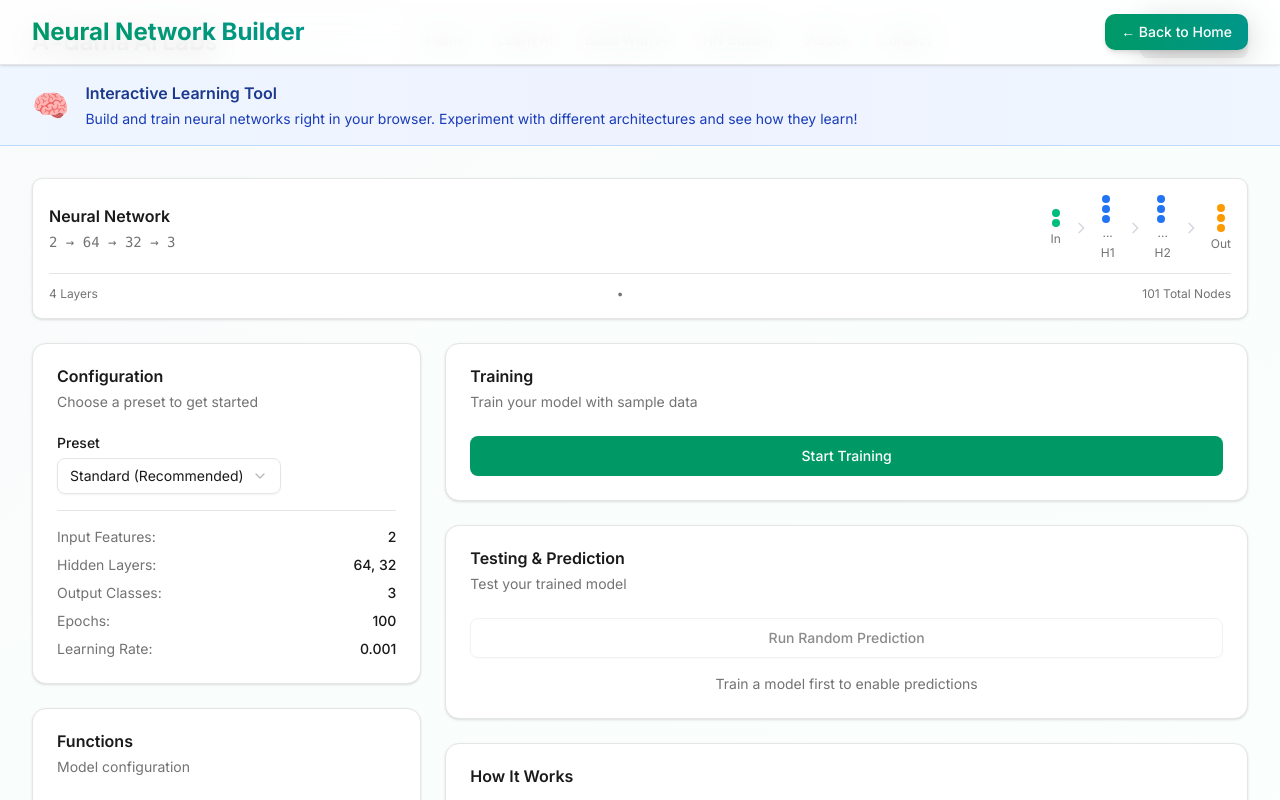
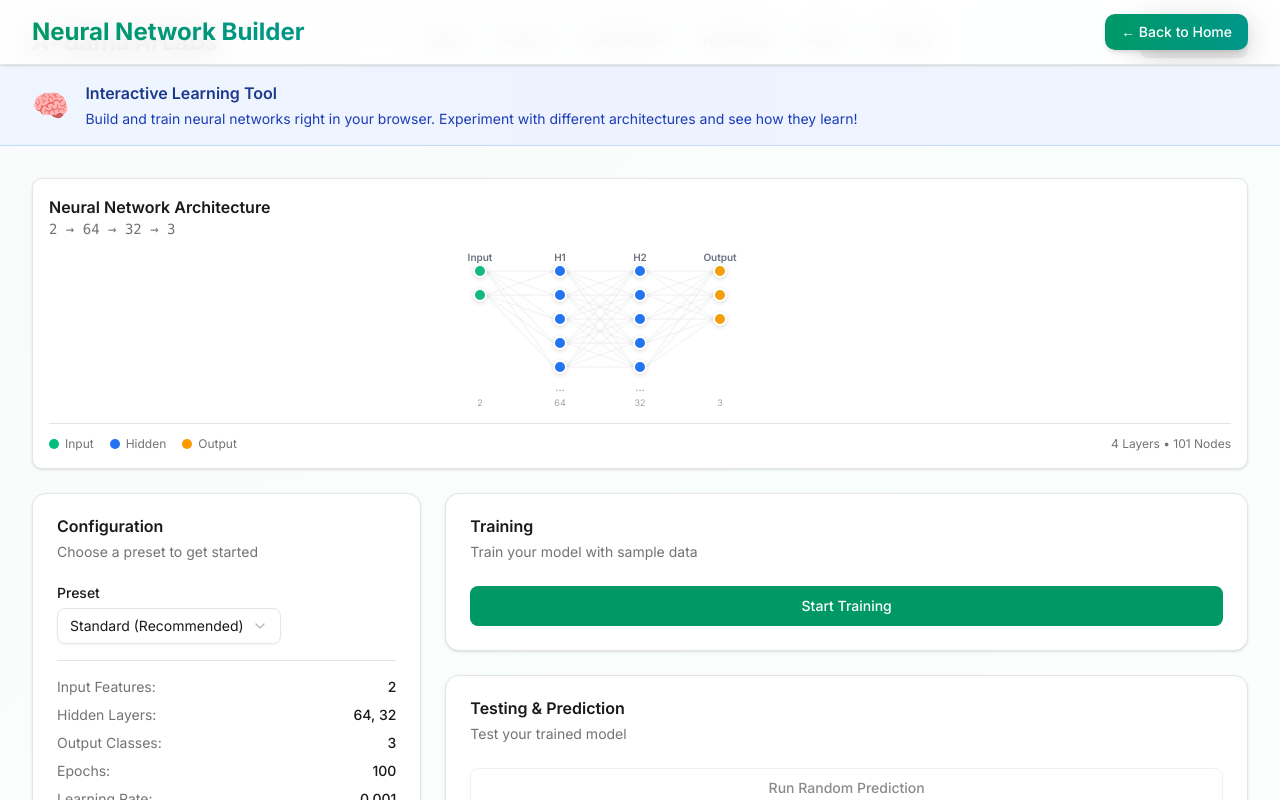
Before and after one commit to Touradam/adama-ai-labs, a Next.js app: page /neural-network-builder in a window 1280 px wide. Shown: the top 800 px of the page. Built offline with nearby package versions, Linux system fonts and the light colour scheme.

Commit message:
Add neurons and connections visualization to NetworkDiagram

```diff
--- a/components/nn-builder/NetworkDiagram.tsx
+++ b/components/nn-builder/NetworkDiagram.tsx
@@ -9,81 +9,151 @@ interface NetworkDiagramProps {
 }
 
 export function NetworkDiagram({ inputNodes, hiddenLayers, outputNodes }: NetworkDiagramProps) {
-  const totalLayers = hiddenLayers.length + 2;
+  const allLayers = [inputNodes, ...hiddenLayers, outputNodes];
+  const totalLayers = allLayers.length;
+
+  // Limit nodes displayed per layer for compact view
+  const maxDisplayNodes = 5;
+  const displayLayers = allLayers.map(count => Math.min(count, maxDisplayNodes));
+
+  const nodeRadius = 6;
+  const layerSpacing = 80;
+  const nodeSpacing = 24;
+  const svgHeight = maxDisplayNodes * nodeSpacing + 40;
+  const svgWidth = totalLayers * layerSpacing + 40;
 
   return (
     <div className="bg-white rounded-lg border shadow-sm p-4">
-      <div className="flex items-center justify-between gap-4">
-        {/* Left side - Architecture text */}
-        <div className="flex-1">
-          <h3 className="text-base font-semibold text-charcoal mb-1">
-            Neural Network
-          </h3>
+      {/* Header */}
+      <div className="mb-3">
+        <h3 className="text-base font-semibold text-charcoal">Neural Network Architecture</h3>
         <p className="text-sm text-muted-foreground font-mono">
           {inputNodes} → {hiddenLayers.join(' → ')} → {outputNodes}
         </p>
       </div>
 
-        {/* Right side - Visual representation */}
-        <div className="flex items-center gap-3">
-          {/* Input */}
-          <div className="flex flex-col items-center gap-1">
-            <div className="flex flex-col gap-0.5">
-              {Array.from({ length: Math.min(inputNodes, 3) }).map((_, i) => (
-                <div key={i} className="w-2 h-2 rounded-full bg-emerald-500"></div>
-              ))}
-              {inputNodes > 3 && (
-                <div className="text-xs text-muted-foreground">...</div>
+      {/* Network Visualization */}
+      <div className="overflow-x-auto">
+        <svg width={svgWidth} height={svgHeight} className="mx-auto">
+          {allLayers.map((layerSize, layerIndex) => {
+            const displaySize = displayLayers[layerIndex];
+            const hasMore = layerSize > maxDisplayNodes;
+            const x = layerIndex * layerSpacing + 20;
+            const startY = 20;
+
+            return (
+              <g key={layerIndex}>
+                {/* Draw connections to next layer */}
+                {layerIndex < allLayers.length - 1 && (
+                  <>
+                    {Array.from({ length: displaySize }).map((_, nodeIndex) => {
+                      const y1 = startY + nodeIndex * nodeSpacing;
+                      const nextDisplaySize = displayLayers[layerIndex + 1];
+
+                      return Array.from({ length: nextDisplaySize }).map((_, nextNodeIndex) => {
+                        const y2 = startY + nextNodeIndex * nodeSpacing;
+                        return (
+                          <line
+                            key={`${nodeIndex}-${nextNodeIndex}`}
+                            x1={x + nodeRadius}
+                            y1={y1}
+                            x2={x + layerSpacing - nodeRadius}
+                            y2={y2}
+                            stroke="#e5e7eb"
+                            strokeWidth="1.5"
+                            opacity="0.4"
+                          />
+                        );
+                      });
+                    })}
+                  </>
                 )}
-            </div>
-            <span className="text-xs text-muted-foreground">In</span>
+
+                {/* Draw nodes */}
+                {Array.from({ length: displaySize }).map((_, nodeIndex) => {
+                  const y = startY + nodeIndex * nodeSpacing;
+                  const color =
+                    layerIndex === 0 ? '#10b981' :
+                    layerIndex === allLayers.length - 1 ? '#f59e0b' :
+                    '#2374F2';
+
+                  return (
+                    <circle
+                      key={nodeIndex}
+                      cx={x}
+                      cy={y}
+                      r={nodeRadius}
+                      fill={color}
+                      stroke="white"
+                      strokeWidth="2"
+                      className="drop-shadow-sm"
+                    />
+                  );
+                })}
+
+                {/* Show "..." if more nodes */}
+                {hasMore && (
+                  <text
+                    x={x}
+                    y={startY + displaySize * nodeSpacing}
+                    textAnchor="middle"
+                    fontSize="10"
+                    fill="#9ca3af"
+                    fontWeight="600"
+                  >
+                    ...
+                  </text>
+                )}
+
+                {/* Layer label */}
+                <text
+                  x={x}
+                  y={10}
+                  textAnchor="middle"
+                  fontSize="10"
+                  fill="#6b7280"
+                  fontWeight="600"
+                >
+                  {layerIndex === 0 ? 'Input' :
+                   layerIndex === allLayers.length - 1 ? 'Output' :
+                   `H${layerIndex}`}
+                </text>
+
+                {/* Node count */}
+                <text
+                  x={x}
+                  y={svgHeight - 5}
+                  textAnchor="middle"
+                  fontSize="9"
+                  fill="#9ca3af"
+                >
+                  {layerSize}
+                </text>
+              </g>
+            );
+          })}
+        </svg>
       </div>
 
-          {/* Arrow */}
-          <svg className="w-4 h-4 text-gray-300" fill="none" stroke="currentColor" viewBox="0 0 24 24">
-            <path strokeLinecap="round" strokeLinejoin="round" strokeWidth={2} d="M9 5l7 7-7 7" />
-          </svg>
-
-          {/* Hidden layers */}
-          {hiddenLayers.map((neurons, idx) => (
-            <React.Fragment key={idx}>
-              <div className="flex flex-col items-center gap-1">
-                <div className="flex flex-col gap-0.5">
-                  {Array.from({ length: Math.min(neurons, 3) }).map((_, i) => (
-                    <div key={i} className="w-2 h-2 rounded-full bg-ai-blue"></div>
-                  ))}
-                  {neurons > 3 && (
-                    <div className="text-xs text-muted-foreground">...</div>
-                  )}
+      {/* Legend */}
+      <div className="mt-3 pt-3 border-t flex items-center justify-between text-xs">
+        <div className="flex items-center gap-4">
+          <div className="flex items-center gap-1.5">
+            <div className="w-2.5 h-2.5 rounded-full bg-emerald-500"></div>
+            <span className="text-muted-foreground">Input</span>
           </div>
-                <span className="text-xs text-muted-foreground">H{idx + 1}</span>
+          <div className="flex items-center gap-1.5">
+            <div className="w-2.5 h-2.5 rounded-full bg-ai-blue"></div>
+            <span className="text-muted-foreground">Hidden</span>
           </div>
-              <svg className="w-4 h-4 text-gray-300" fill="none" stroke="currentColor" viewBox="0 0 24 24">
-                <path strokeLinecap="round" strokeLinejoin="round" strokeWidth={2} d="M9 5l7 7-7 7" />
-              </svg>
-            </React.Fragment>
-          ))}
-
-          {/* Output */}
-          <div className="flex flex-col items-center gap-1">
-            <div className="flex flex-col gap-0.5">
-              {Array.from({ length: Math.min(outputNodes, 3) }).map((_, i) => (
-                <div key={i} className="w-2 h-2 rounded-full bg-amber-500"></div>
-              ))}
-              {outputNodes > 3 && (
-                <div className="text-xs text-muted-foreground">...</div>
-              )}
-            </div>
-            <span className="text-xs text-muted-foreground">Out</span>
+          <div className="flex items-center gap-1.5">
+            <div className="w-2.5 h-2.5 rounded-full bg-amber-500"></div>
+            <span className="text-muted-foreground">Output</span>
           </div>
         </div>
-      </div>
-
-      {/* Stats */}
-      <div className="mt-3 pt-3 border-t flex items-center justify-between text-xs text-muted-foreground">
-        <span>{totalLayers} Layers</span>
-        <span>•</span>
-        <span>{hiddenLayers.reduce((a, b) => a + b, 0) + inputNodes + outputNodes} Total Nodes</span>
+        <span className="text-muted-foreground">
+          {totalLayers} Layers • {allLayers.reduce((a, b) => a + b, 0)} Nodes
+        </span>
       </div>
     </div>
   );
```
Lines whose indentation alone changed are shown as unchanged.
